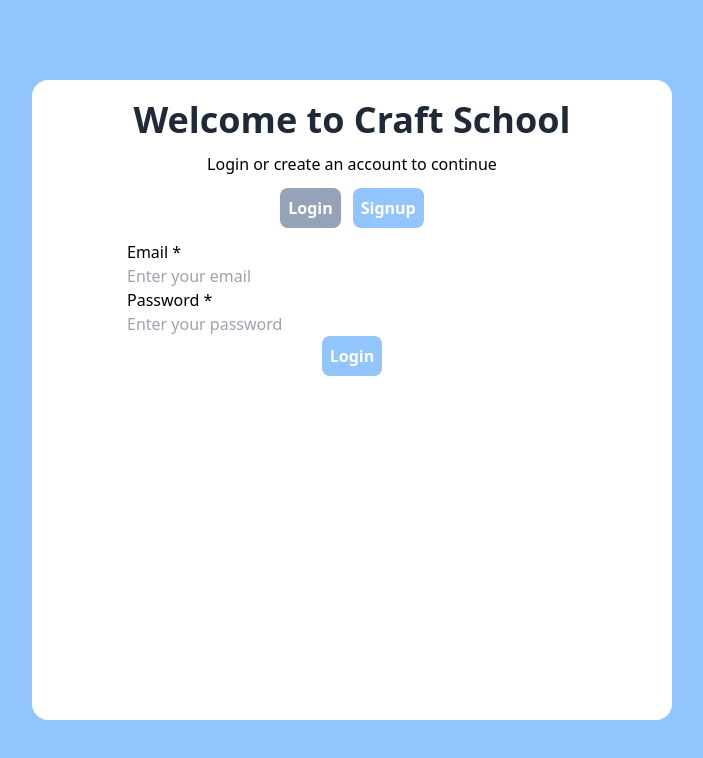
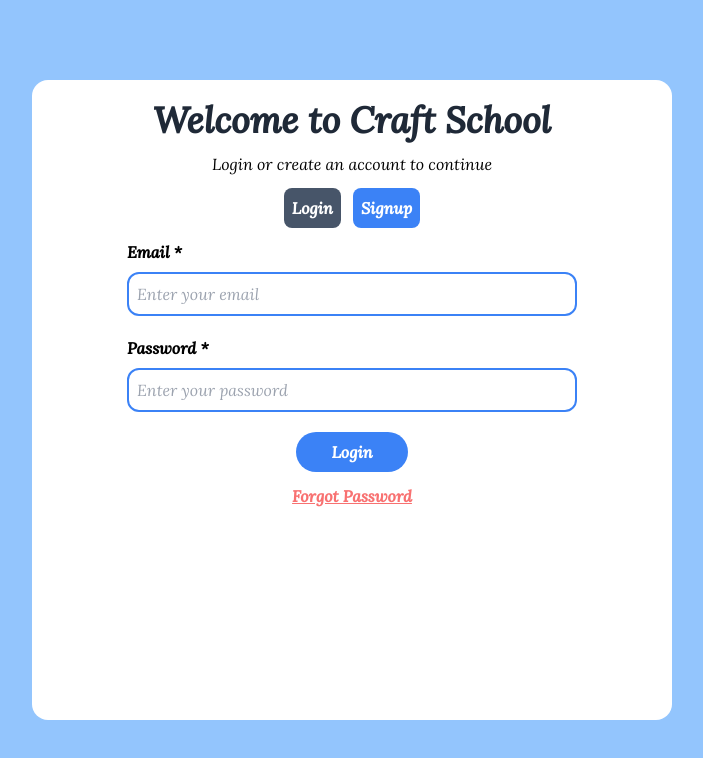
Before and after one commit to Vixs101/web_based_presentation_system, a React (Vite) app: page / in a window 1280 px wide. Shown: the top 758 px of the page, without its empty margins (288-991 px from the left). Built offline with nearby package versions, Linux system fonts and the light colour scheme.

Commit message:
finished the login and sign up page

```diff
--- a/src/index.css
+++ b/src/index.css
@@ -1,10 +1,15 @@
+@import url("https://fonts.googleapis.com/css2?family=Lora:ital,wght@1,400;1,500&display=swap");
+
 @tailwind base;
 @tailwind components;
 @tailwind utilities;
 
+
+
 html, body {
     height: 100%;
     width: 100%;
+    font-family: "Lora", sans-serif;
 }
 
 .height {
--- a/src/pages/LoginPage.tsx
+++ b/src/pages/LoginPage.tsx
@@ -12,16 +12,16 @@ function LoginPage() {
         <p>Login or create an account to continue</p>
         <div className="flex gap-3">
           <button
-            className={`rounded-lg text-white font-bold p-2 bg-blue-300 ${
-              loginType == "login" ? "bg-slate-400" : ""
+            className={`rounded-lg text-white font-bold p-2 bg-blue-500 ${
+              loginType == "login" ? "bg-slate-600" : ""
             }`}
             onClick={() => setLoginType("login")}
           >
             Login
           </button>
           <button
-            className={`rounded-lg text-white font-bold p-2 bg-blue-300 ${
-              loginType == "signup" ? "bg-slate-400" : ""
+            className={`rounded-lg text-white font-bold p-2 bg-blue-500 ${
+              loginType == "signup" ? "bg-slate-600" : ""
             }`}
             onClick={() => setLoginType("signup")}
           >
@@ -29,31 +29,34 @@ function LoginPage() {
           </button>
         </div>
         <form className="w-3/4">
-          <div className="flex flex-col items-start">
-            <label htmlFor="email">Email *</label>
+          <div className="flex flex-col gap-2 items-start mb-5">
+            <label htmlFor="email" className="font-semibold">Email *</label>
             <input
               type="email"
               name="email"
               placeholder="Enter your email"
-              className=""
+              className="outline-none border-2 p-2 border-blue-500 rounded-xl w-full"
             />
           </div>
 
-          <div className="flex flex-col items-start">
-            <label htmlFor="password">Password *</label>
+          <div className="flex flex-col gap-2 items-start mb-5">
+            <label htmlFor="password" className="font-semibold">Password *</label>
             <input
               type="password"
               name="password"
               placeholder="Enter your password"
+              className="outline-none border-2 p-2 border-blue-500 rounded-xl w-full"
             />
           </div>
 
           {loginType == "login" ? (
-            <button className="rounded-lg text-white font-bold p-2 bg-blue-300">Login</button>
+            <button className="rounded-3xl text-white font-bold p-2 bg-blue-500 md:w-3/12">Login</button>
           ) : (
-            <button className="rounded-lg text-white font-bold p-2 bg-blue-300">Sign up</button>
+            <button className="rounded-3xl text-white font-bold p-2 bg-blue-500 md:w-3/12">Sign up</button>
           )}
         </form>
+
+        <p className="underline cursor-pointer italic text-red-400 font-semibold">Forgot Password</p>
       </section>
     </div>
   );
```
